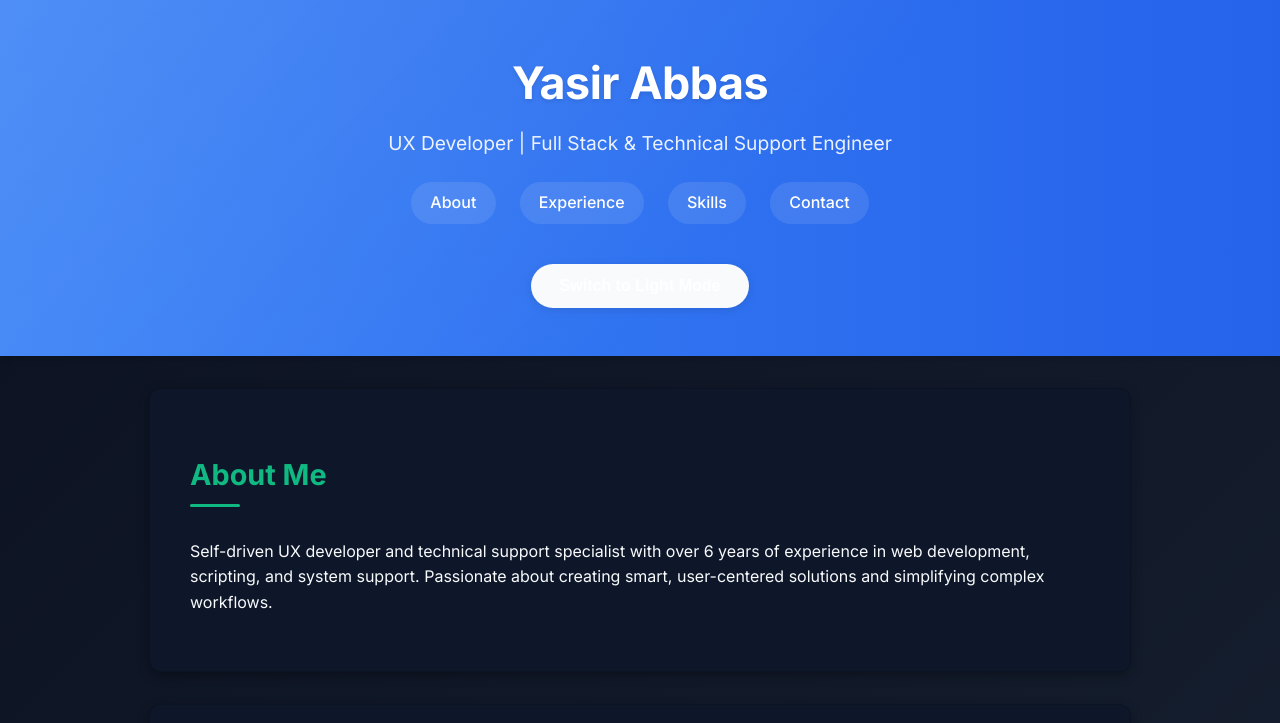
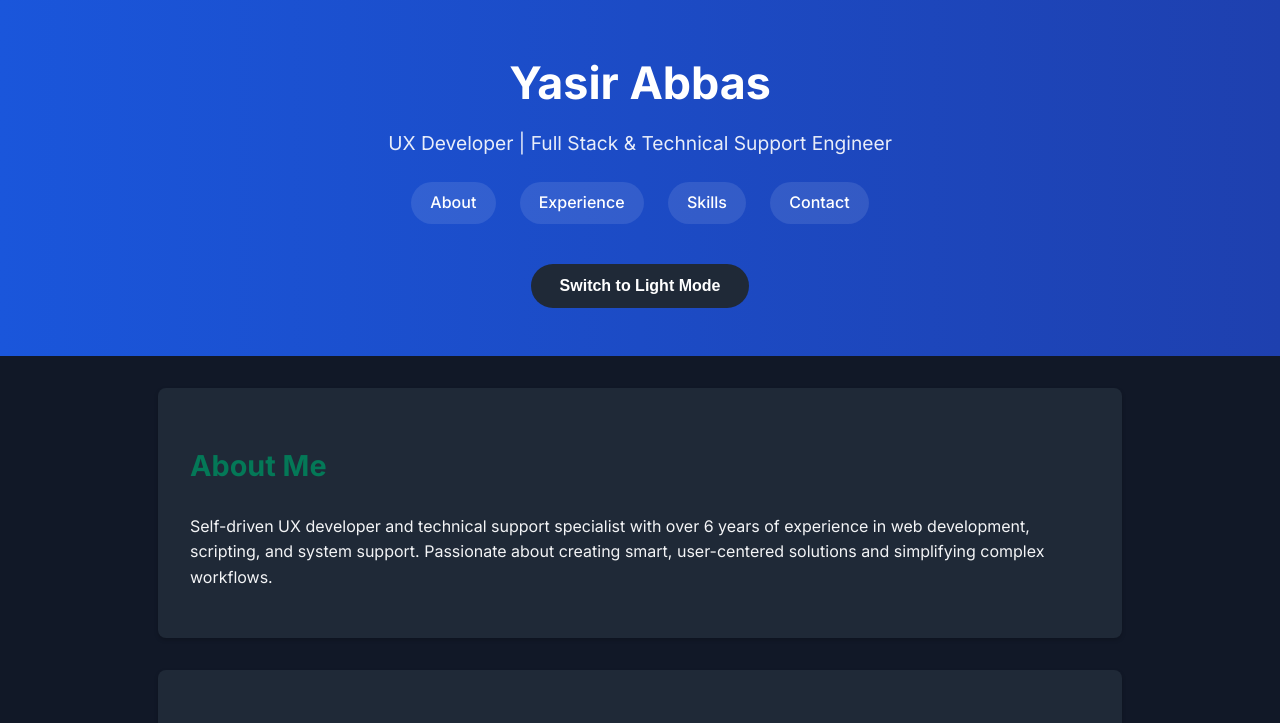
Before and after one commit to yasirjutt/Portfolio, a plain HTML site: page index.html in a window 1280 px wide. Both pictures are taken after a click on the button "Switch to Dark Mode". Shown: the top 723 px of the page. Drawn offline with Linux system fonts and the light colour scheme.

Commit message:
Update style.css

```diff
--- a/style.css
+++ b/style.css
@@ -1,99 +1,47 @@
 :root {
-  --primary: #2563eb;
+  --primary: #1a56db;       /* Professional blue */
   --primary-dark: #1e40af;
-  --secondary: #334155;
-  --accent: #10b981;
-  --light: #f8fafc;
-  --dark: #0f172a;
-  --gray: #64748b;
-  --transition: all 0.4s cubic-bezier(0.16, 1, 0.3, 1);
-  --section-bg: rgba(255, 255, 255, 0.96);
-}
-
-.dark-mode {
-  --primary: #3b82f6;
-  --primary-dark: #2563eb;
-  --secondary: #e2e8f0;
-  --accent: #10b981;
-  --light: #020617;
-  --dark: #f8fafc;
-  --gray: #94a3b8;
-  --section-bg: rgba(15, 23, 42, 0.96);
-}
-
-@keyframes fadeInUp {
-  from {
-    opacity: 0;
-    transform: translateY(20px);
-  }
-  to {
-    opacity: 1;
-    transform: translateY(0);
-  }
-}
-
-@keyframes float {
-  0%, 100% {
-    transform: translateY(0);
-  }
-  50% {
-    transform: translateY(-8px);
-  }
+  --secondary: #1f2937;     /* Dark gray */
+  --accent: #047857;        /* Professional green */
+  --light: #f9fafb;         /* Light gray */
+  --dark: #111827;          /* Dark gray */
+  --text-light: #374151;    /* Dark gray for light mode */
+  --text-dark: #f3f4f6;     /* Light gray for dark mode */
+  --transition: all 0.3s ease;
 }
 
 body {
   font-family: 'Inter', -apple-system, BlinkMacSystemFont, sans-serif;
   margin: 0;
   padding: 0;
-  background: linear-gradient(135deg, #f1f5f9 0%, #e2e8f0 100%);
-  color: var(--dark);
+  background-color: var(--light);
+  color: var(--text-light);
   line-height: 1.6;
   transition: var(--transition);
 }
 
 .dark-mode {
-  background: linear-gradient(135deg, #0b1120 0%, #1e293b 100%);
-  color: var(--dark);
+  background-color: var(--dark);
+  color: var(--text-dark);
 }
 
 header {
   background: linear-gradient(to right, var(--primary), var(--primary-dark));
   padding: 3rem 2rem;
   text-align: center;
-  box-shadow: 0 4px 6px rgba(0, 0, 0, 0.1);
-  position: relative;
-  overflow: hidden;
   color: white;
-}
-
-header::after {
-  content: '';
-  position: absolute;
-  top: 0;
-  left: 0;
-  right: 0;
-  bottom: 0;
-  background: linear-gradient(135deg, rgba(255,255,255,0.1) 0%, rgba(255,255,255,0) 60%);
-  animation: float 8s ease-in-out infinite;
-  z-index: 0;
 }
 
 header h1 {
   margin: 0;
   font-size: 2.8rem;
   font-weight: 700;
-  letter-spacing: -0.5px;
-  position: relative;
-  z-index: 1;
-  text-shadow: 0 2px 4px rgba(0, 0, 0, 0.1);
 }
 
 header p {
   font-size: 1.2rem;
   opacity: 0.9;
   margin: 0.5rem 0 1.5rem;
-  position: relative;
-  z-index: 1;
 }
 
 nav {
@@ -101,8 +49,6 @@ nav {
   justify-content: center;
   gap: 1.5rem;
   flex-wrap: wrap;
-  position: relative;
-  z-index: 1;
   margin-bottom: 1rem;
 }
 
@@ -113,71 +59,45 @@ nav a {
   padding: 0.5rem 1.2rem;
   border-radius: 50px;
   transition: var(--transition);
-  position: relative;
   background: rgba(255, 255, 255, 0.1);
 }
 
 nav a:hover {
   background: rgba(255, 255, 255, 0.2);
-  transform: translateY(-2px);
 }
 
 section {
-  padding: 2.5rem;
+  padding: 2rem;
   max-width: 900px;
   margin: 2rem auto;
-  background: var(--section-bg);
-  border-radius: 12px;
-  box-shadow: 0 4px 12px rgba(0, 0, 0, 0.05);
-  transition: var(--transition);
-  backdrop-filter: blur(8px);
-  border: 1px solid rgba(255, 255, 255, 0.2);
+  background-color: white;
+  border-radius: 8px;
+  box-shadow: 0 2px 4px rgba(0, 0, 0, 0.05);
 }
 
 .dark-mode section {
-  box-shadow: 0 4px 12px rgba(0, 0, 0, 0.3);
-  border: 1px solid rgba(0, 0, 0, 0.2);
+  background-color: #1f2937;
+  box-shadow: 0 2px 4px rgba(0, 0, 0, 0.2);
 }
 
 h2 {
   font-size: 1.8rem;
   margin-bottom: 1.5rem;
   color: var(--primary);
-  position: relative;
-  display: inline-block;
 }
 
 .dark-mode h2 {
   color: var(--accent);
 }
 
-h2::after {
-  content: '';
-  position: absolute;
-  bottom: -8px;
-  left: 0;
-  width: 50px;
-  height: 3px;
-  background: var(--primary);
-  border-radius: 3px;
-}
-
-.dark-mode h2::after {
-  background: var(--accent);
-}
-
 .job {
   margin-bottom: 2rem;
   padding-bottom: 1.5rem;
-  border-bottom: 1px solid rgba(0, 0, 0, 0.1);
+  border-bottom: 1px solid #e5e7eb;
 }
 
 .dark-mode .job {
-  border-bottom-color: rgba(255, 255, 255, 0.1);
-}
-
-.job:last-child {
-  border-bottom: none;
+  border-bottom-color: #374151;
 }
 
 .job h3 {
@@ -186,8 +106,12 @@ h2::after {
 }
 
 .job p em {
-  color: var(--gray);
+  color: #6b7280;
   font-size: 0.9rem;
+}
+
+.dark-mode .job p em {
+  color: #9ca3af;
 }
 
 ul.skills {
@@ -205,24 +129,10 @@ ul.skills li {
   border-radius: 8px;
   text-align: center;
   font-weight: 500;
-  transition: var(--transition);
-  box-shadow: 0 2px 4px rgba(0, 0, 0, 0.1);
-  opacity: 0;
-  transform: translateY(20px);
-}
-
-ul.skills li:hover {
-  background: var(--primary-dark);
-  transform: translateY(-3px) translateY(0);
-  box-shadow: 0 4px 8px rgba(0, 0, 0, 0.2);
 }
 
 .dark-mode ul.skills li {
   background: var(--accent);
-}
-
-.dark-mode ul.skills li:hover {
-  background: #0d9488;
 }
 
 footer {
@@ -243,62 +153,27 @@ button#toggle-theme {
   border: none;
   border-radius: 50px;
   font-weight: 600;
-  box-shadow: 0 2px 8px rgba(0, 0, 0, 0.1);
   transition: var(--transition);
-  position: relative;
-  z-index: 1;
 }
 
 .dark-mode button#toggle-theme {
-  background: var(--dark);
+  background: #1f2937;
   color: white;
 }
 
 button#toggle-theme:hover {
   transform: translateY(-2px);
-  box-shadow: 0 4px 12px rgba(0, 0, 0, 0.15);
 }
 
-/* Contact icons */
-#contact i {
-  width: 20px;
-  text-align: center;
-  margin-right: 10px;
+#contact a {
   color: var(--primary);
+  text-decoration: none;
 }
 
-.dark-mode #contact i {
+.dark-mode #contact a {
   color: var(--accent);
 }
 
-/* Animation classes */
-.section-animate {
-  animation: fadeInUp 0.8s var(--transition) both;
-}
-
-.card-hover {
-  transition: var(--transition);
-}
-
-.card-hover:hover {
-  transform: translateY(-5px);
-  box-shadow: 0 12px 24px rgba(0, 0, 0, 0.1);
-}
-
-.dark-mode .card-hover:hover {
-  box-shadow: 0 12px 24px rgba(0, 0, 0, 0.3);
-}
-
-.button-hover {
-  transition: var(--transition);
-}
-
-.button-hover:hover {
-  transform: translateY(-2px);
-  box-shadow: 0 6px 12px rgba(0, 0, 0, 0.15);
-}
-
-/* Responsive adjustments */
 @media (max-width: 768px) {
   header h1 {
     font-size: 2.2rem;
@@ -312,13 +187,4 @@ button#toggle-theme:hover {
   ul.skills {
     grid-template-columns: repeat(auto-fit, minmax(120px, 1fr));
   }
-
-  nav {
-    gap: 0.8rem;
-  }
-
-  nav a {
-    padding: 0.5rem 0.8rem;
-    font-size: 0.9rem;
-  }
 }
```
